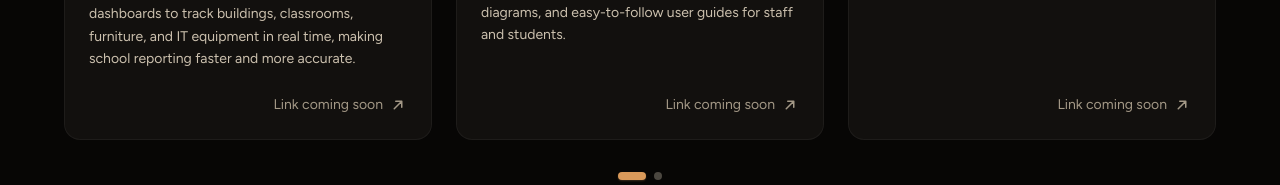
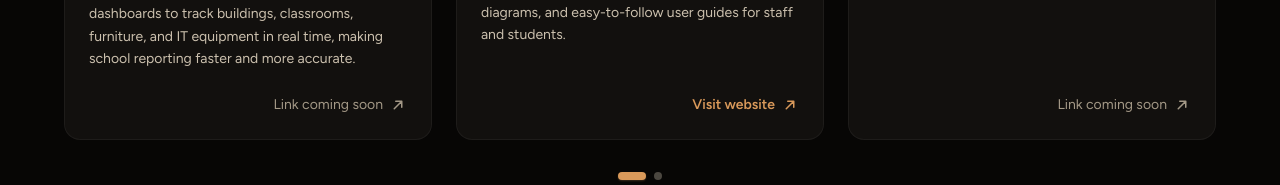
Before and after one commit to mielophile24/digital_portfolio, a React (Vite) app: page / in a window 1280 px wide. Shown: the part 2600-2785 px from the top of the page. Built offline with nearby package versions, Linux system fonts and the light colour scheme; no server answers.

Commit message:
Printing live link

```diff
--- a/src/data/projects.js
+++ b/src/data/projects.js
@@ -25,7 +25,7 @@ export const PROJECTS = [
     kind: 'Term project',
     role: 'Documentation',
     date: 'Dec. 2025',
-    link: '',
+    link: 'https://dreamy-pastelito-b5dfcb.netlify.app/',
     images: [printingProjectImg],
     about: 'A web-based system to organize student printing requests and track fees at the campus library. Created full technical documentation, workflow diagrams, and easy-to-follow user guides for staff and students.'
   },
```
